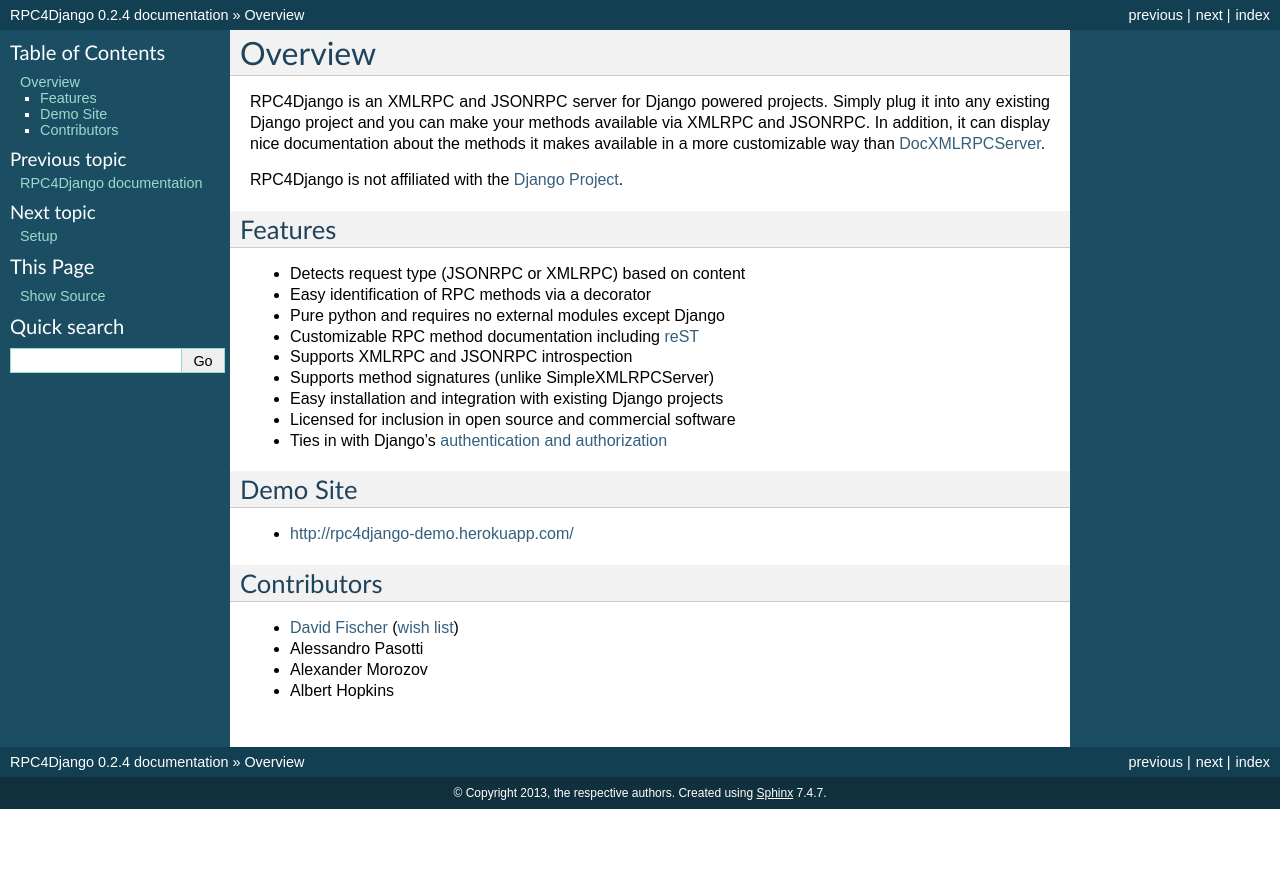
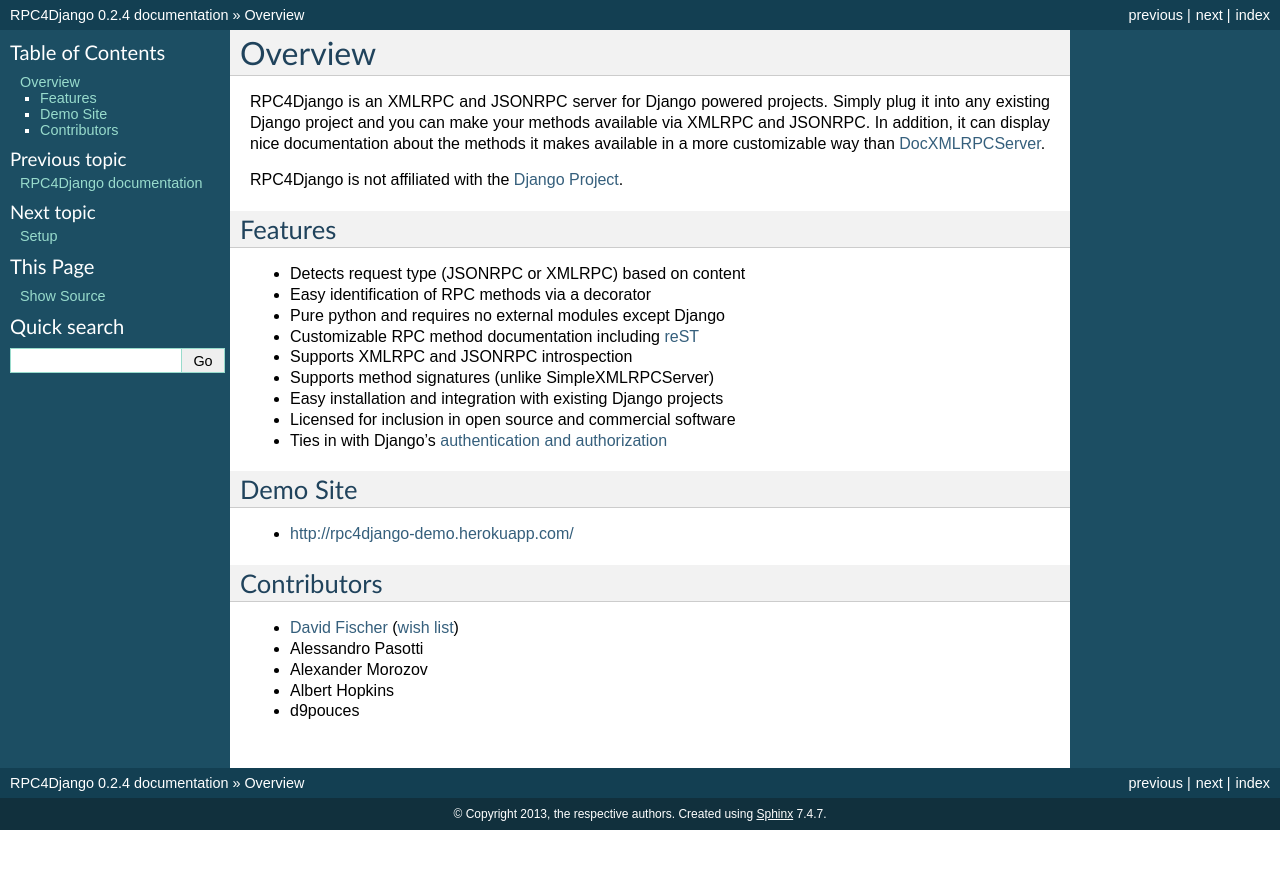
Before and after one commit to rpc4django/rpc4django, a Sphinx documentation site: the page built from docs/overview.txt, in a window 1280 px wide. Shown: the top 869 px of the page. Built offline with Sphinx 7.4.7, drawn with Linux system fonts in a browser that asks for light colours.

Commit message:
Add @d9pouces to contributors

```diff
--- a/docs/overview.txt
+++ b/docs/overview.txt
@@ -41,6 +41,7 @@
 - Alessandro Pasotti
 - Alexander Morozov
 - Albert Hopkins
+- d9pouces
 
 .. _David Fischer: mailto:rpc4django@davidfischer.name
 .. _wish list: http://amzn.com/w/1Z1GLQYQPFBT1
```
